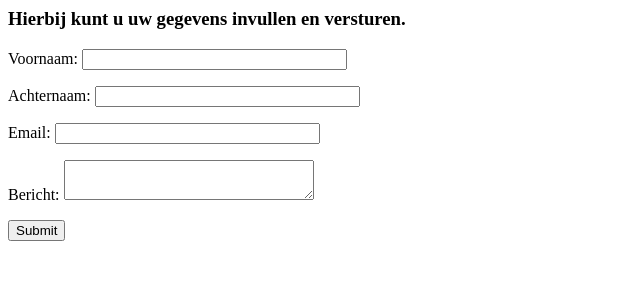
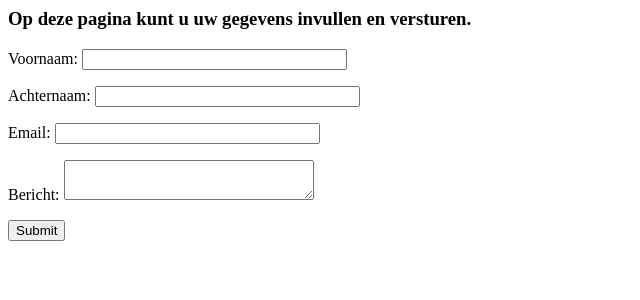
Before and after one commit to EmreCali93/jaar2opdrachtenp1, a PHP site: page /formulier.php in a window 1280 px wide. Shown: the top 300 px of the page, without its empty margins (0-640 px from the left). Run offline with PHP 8.4, Linux system fonts and the light colour scheme.

Commit message:
Update formulier.php

```diff
--- a/formulier.php
+++ b/formulier.php
@@ -2,10 +2,10 @@
 <html lang="nl">
 <head>
 	<meta http-equiv="content-type" content="text/html; charset=utf-8">
-	<title>Formuliertje</title>
+	<title>Formuliere</title>
 </head>
 <body>
-<h3>Hierbij kunt u uw gegevens invullen en versturen.</h3>
+<h3>Op deze pagina kunt u uw gegevens invullen en versturen.</h3>
 <form action="FormulierAfhandeling.php" method="post">
 <p>Voornaam: <input name="VoorNaam" type="text" size="30" maxlength="80"></p>
 <p>Achternaam: <input name="AchterNaam" type="text" size="30" maxlength="80"></p>
```
